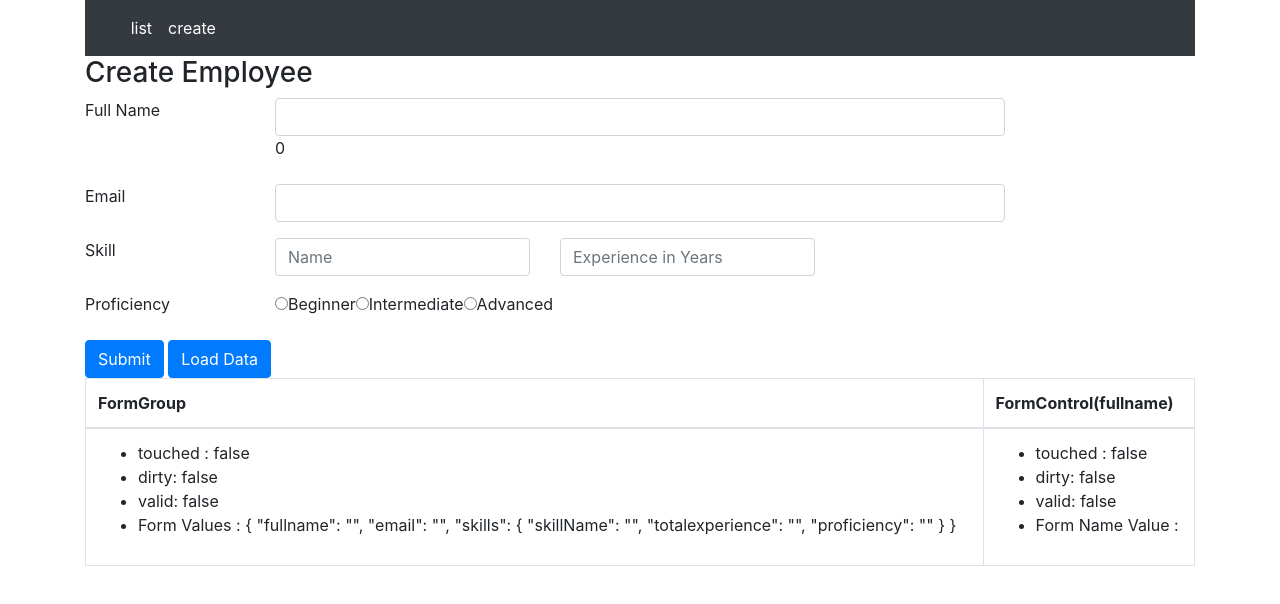
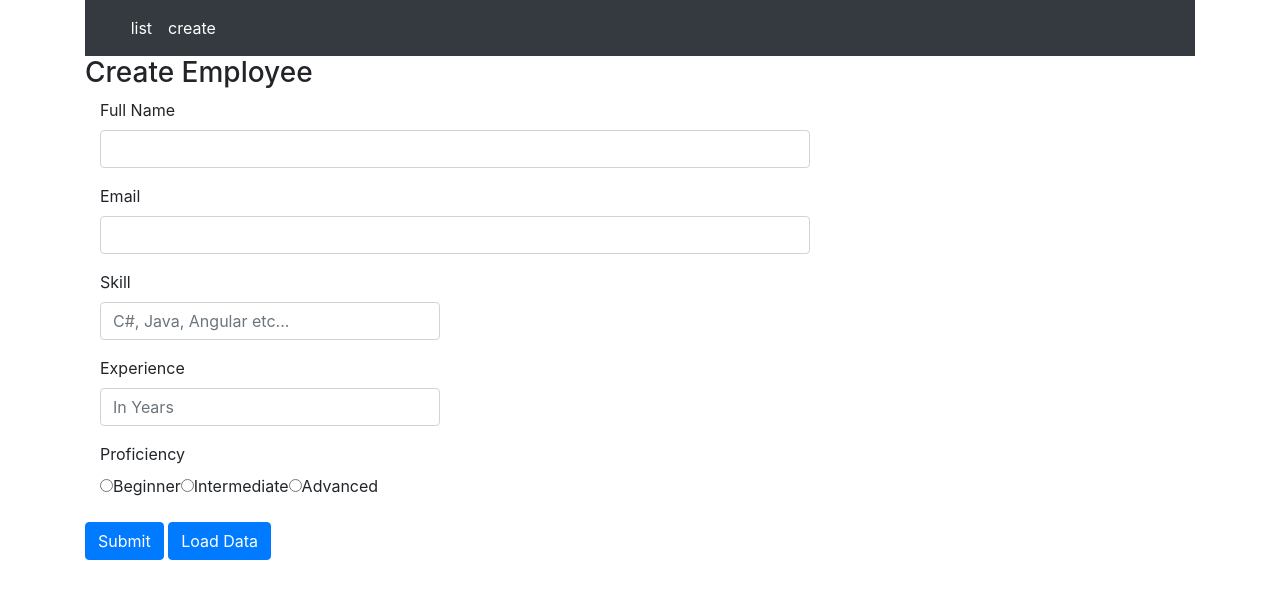
Before and after one commit to kprabhanew/Angular6, an Angular app: page /create in a window 1280 px wide. Shown: the top 604 px of the page. Built offline with nearby package versions, Linux system fonts and the light colour scheme.

Commit message:
First commit

```diff
--- a/src/app/employee/create-employee.component.html
+++ b/src/app/employee/create-employee.component.html
@@ -4,58 +4,74 @@
       <h3 class="panel-title">Create Employee</h3>
     </div>
     <div class="panel-body">
-      <div class="form-group row" [ngClass]="{'has-error': ((employeeForm.get('fullname').touched || employeeForm.get('fullname').dirty) && employeeForm.get('fullname').errors)}">
-          <label class="col-sm-2 control-label" for="fullname">Full Name</label>
-          <div class="col-sm-8">
-            <input id="fullname" type="text" class="form-control" formControlName="fullname">
-            <label>{{fullnameLength}}</label>
-            <span class="help-block"
-                  *ngIf="((employeeForm.get('fullname').touched ||
-                           employeeForm.get('fullname').dirty) &&
-                           employeeForm.get('fullname').errors)">
-              <span *ngIf="employeeForm.get('fullname').errors.required">
-                Full Name is required
-              </span>
-              <span *ngIf="employeeForm.get('fullname').errors.minlength ||
-                           employeeForm.get('fullname').errors.maxlength">
-                  Full Name must be greater than 2 characters and less than 10 characters
-              </span>
-            </span>
-          </div>
+      <div class="form-group" [ngClass]="{'has-error': formErrors.fullName}">
+        <label class="col-sm-2 control-label" for="fullName">Full Name</label>
+        <div class="col-sm-8">
+          <input id="fullName" type="text" class="form-control" formControlName="fullName">
+          <span class="help-block" *ngIf="formErrors.fullName">
+            {{formErrors.fullName}}
+          </span>
+        </div>
       </div>
-      <div class="form-group row">
+      <div class="form-group" [ngClass]="{'has-error': formErrors.email}">
         <label class="col-sm-2 control-label" for="email">Email</label>
         <div class="col-sm-8">
-          <input id="email" type="text" formControlName="email" class="form-control" />
+          <input id="email" type="text" class="form-control"
+                 formControlName="email" (blur)="logValidationErrors()">
+          <span class="help-block" *ngIf="formErrors.email">
+            {{formErrors.email}}
+          </span>
         </div>
       </div>
-      <div formGroupName="skills" class="row">
-        <div class="col-sm-12">
-          <div class="form-group row">
+
+      <div class="well">
+        <div formGroupName="skills">
+
+          <div class="form-group" [ngClass]="{'has-error': formErrors.skillName}">
             <label class="col-sm-2 control-label" for="skillName">
               Skill
             </label>
-            <div class="col-sm-3">
-              <input type="text" class="form-control" id="skillName" placeholder="Name" formControlName="skillName">
-            </div>
-            <div class="col-sm-3">
-              <input type="text" placeholder="Experience in Years" class="form-control"
-                formControlName="totalexperience">
+            <div class="col-sm-4">
+              <input type="text" class="form-control" id="skillName" formControlName="skillName"
+                     (blur)="logValidationErrors()" placeholder="C#, Java, Angular etc...">
+              <span class="help-block" *ngIf="formErrors.skillName">
+                {{formErrors.skillName}}
+              </span>
             </div>
           </div>
 
-          <div class="form-group row ">
+          <div class="form-group" [ngClass]="{'has-error': formErrors.experienceInYears}">
+            <label class="col-sm-2 control-label" for="experienceInYears">
+              Experience
+            </label>
+            <div class="col-sm-4">
+              <input type="text" class="form-control" id="experienceInYears"
+                     formControlName="experienceInYears" placeholder="In Years"
+                    (blur)="logValidationErrors()">
+              <span class="help-block" *ngIf="formErrors.experienceInYears">
+                {{formErrors.experienceInYears}}
+              </span>
+            </div>
+          </div>
+
+          <div class="form-group" [ngClass]="{'has-error': formErrors.proficiency}">
             <label class="col-md-2 control-label">Proficiency</label>
             <div class="col-md-8">
               <label class="radio-inline">
-                <input id="proficiency" type="radio" value="beginner" formControlName="proficiency">Beginner
+                <input type="radio" value="beginner" formControlName="proficiency"
+                       (blur)="logValidationErrors()">Beginner
               </label>
               <label class="radio-inline">
-                <input id="proficiency" type="radio" value="intermediate" formControlName="proficiency">Intermediate
+                <input type="radio" value="intermediate" formControlName="proficiency"
+                       (blur)="logValidationErrors()">Intermediate
               </label>
               <label class="radio-inline">
-                <input id="proficiency" type="radio" value="advanced" formControlName="proficiency">Advanced
+                <input type="radio" value="advanced" formControlName="proficiency"
+                       (blur)="logValidationErrors()">Advanced
               </label>
+              <span class="help-block" *ngIf="formErrors.experienceInYears">
+                {{formErrors.proficiency}}
+              </span>
             </div>
           </div>
         </div>
@@ -69,7 +85,7 @@
     </div>
   </div>
 </form>
-
+<!--
 <table class="table table-bordered">
   <thead>
     <tr>
@@ -98,3 +114,4 @@
     </tr>
   </tbody>
 </table>
+-->
--- a/src/app/employee/create-employee.component.ts
+++ b/src/app/employee/create-employee.component.ts
@@ -12,73 +12,64 @@
 
   constructor(private fb: FormBuilder) { }
 
+  formErrors = {
+    'fullName': '',
+    'email': '',
+    'skillName': '',
+    'experienceInYears': '',
+    'proficiency': ''
+  };
+
   validationMessages = {
-    "fullname": {
-      "required": "Full Name is required",
-      "maxlength": "Full Name must be less than 10 characters",
-      "minlength": "Full Name must be greater than 2 characters"
+    'fullName': {
+      'required': 'Full Name is required.',
+      'minlength': 'Full Name must be greater than 2 characters.',
+      'maxlength': 'Full Name must be less than 2 characters.',
     },
-    "email": {
-      "required": "Email is required"
+    'email': {
+      'required': 'Email is required.'
     },
-    "skillName": {
-      "required": "Skill Name is required"
+    'skillName': {
+      'required': 'Skill Name is required.',
     },
-    "totalexperience": {
-      "required": "Total Experience is required"
+    'experienceInYears': {
+      'required': 'Experience is required.',
     },
-    "proficiency": {
-      "required": "Proficiency is required"
-    }
+    'proficiency': {
+      'required': 'Proficiency is required.',
+    },
   };
-  formErrors = {
-    "fullname":"",
-    "email":"",
-    "skillName":"",
-    "totalexperience":"",
-    "proficiency":""
-  }
 
   ngOnInit() {
-    // Modify the code to include required validators on
-    // all form controls
+
     this.employeeForm = this.fb.group({
-      fullname: ['', [Validators.required,
-      Validators.minLength(2), Validators.maxLength(10)]],
+      fullName: ['', [Validators.required, Validators.minLength(2), Validators.maxLength(10)]],
       email: ['', Validators.required],
       skills: this.fb.group({
         skillName: ['', Validators.required],
-        totalexperience: ['', Validators.required],
+        experienceInYears: ['', Validators.required],
         proficiency: ['', Validators.required]
       }),
     });
-  } // ngOnInit
 
-  // logKeyValuePairs(group: FormGroup): void {
-  //   console.log(Object.keys(group.controls));
-  // }
+    // When any of the form control value in employee form changes
+    // our validation function logValidationErrors() is called
+    this.employeeForm.valueChanges.subscribe((data) => {
+      this.logValidationErrors(this.employeeForm);
+    });
 
-  logValidationErrorMessages(group: FormGroup): void {
-    // Loop through each control key in the FormGroup
+  }
+
+  logValidationErrors(group: FormGroup = this.employeeForm): void {
     Object.keys(group.controls).forEach((key: string) => {
-      // Get the control. The control can be a nested form group
       const abstractControl = group.get(key);
-      // If the control is nested form group, recursively call
-      // this same method
       if (abstractControl instanceof FormGroup) {
-        this.logValidationErrorMessages(abstractControl);
-        // If the control is a FormControl
+        this.logValidationErrors(abstractControl);
       } else {
-        // Clear the existing validation errors
-         this.formErrors[key] = '';
-        if (abstractControl && !abstractControl.valid) {
-          // Get all the validation messages of the form control
-          // that has failed the validation
+        this.formErrors[key] = '';
+        if (abstractControl && !abstractControl.valid
+            && (abstractControl.touched || abstractControl.dirty)) {
           const messages = this.validationMessages[key];
-          // Find which validation has failed. For example required,
-          // minlength or maxlength. Store that error message in the
-          // formErrors object. The UI will bind to this object to
-          // display the validation errors
           for (const errorKey in abstractControl.errors) {
             if (errorKey) {
               this.formErrors[key] += messages[errorKey] + ' ';
@@ -90,7 +81,7 @@
   }
 
   onLoadDataClick(): void {
-    this.logValidationErrorMessages(this.employeeForm);
+    this.logValidationErrors(this.employeeForm);
     console.log('Form Error Object : ' ,this.formErrors);
   }
 
```
Also changed, not shown: moveValidLogicToComp_scr.PNG (added).
